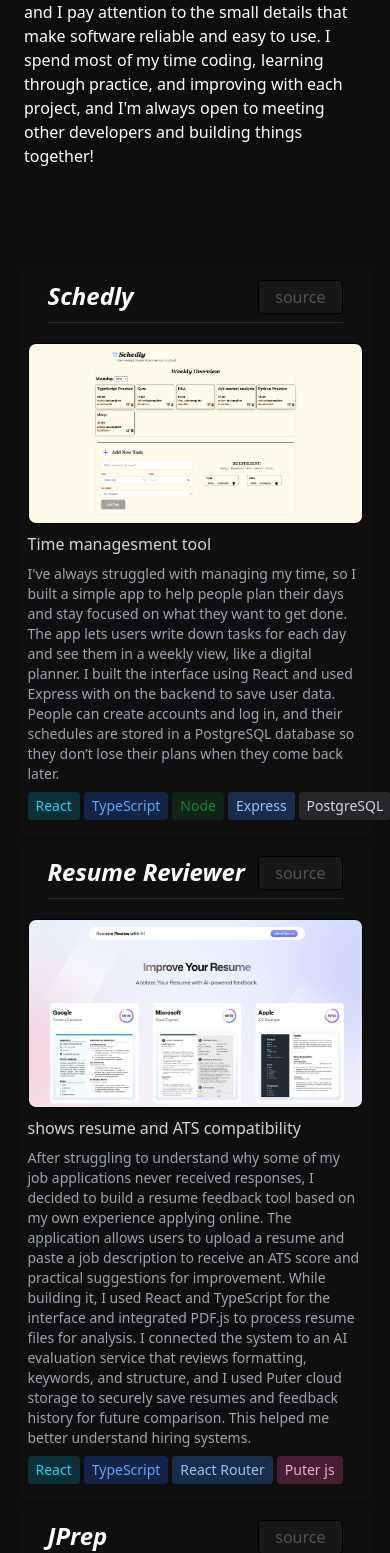
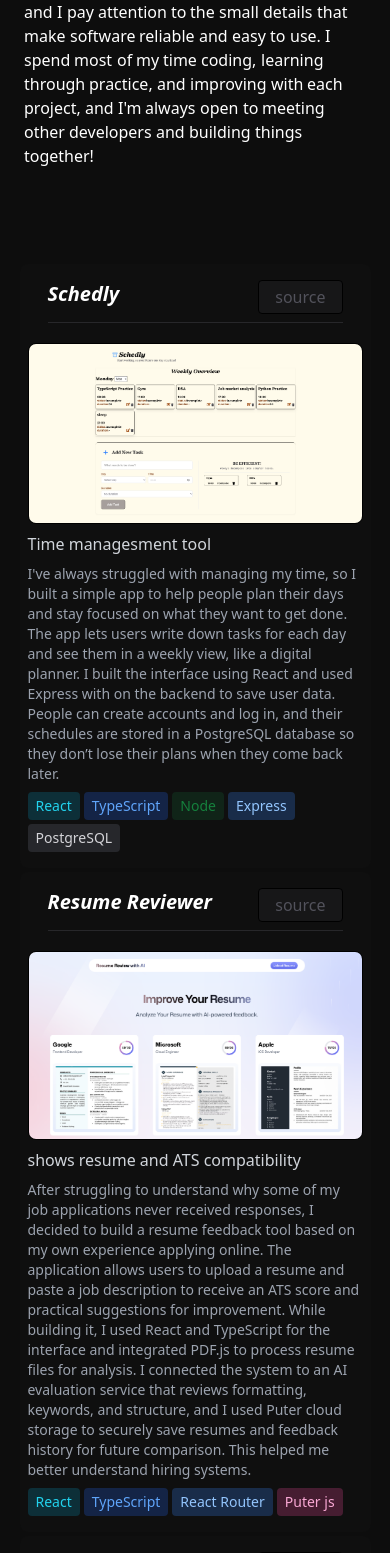
Before and after one commit to osso2k/Portfolio, a React (Vite) app: page / in a window 390 px wide. Shown: the part 438-1991 px from the top of the page. Built offline with nearby package versions, Linux system fonts and the light colour scheme.

Commit message:
Fixed minor issues on  mobile

```diff
--- a/src/components/Projects.jsx
+++ b/src/components/Projects.jsx
@@ -7,12 +7,12 @@ const Projects = () => {
     <div className='max-w-[90%] mx-auto grid grid-cols-1 gap-1 sm:gap-2 md:gap-3 md:grid-cols-2 lg:grid-cols-3 mt-10 '>
         <div className='bg-[hsl(0,0%,6%)] px-2 py-4 rounded-lg '>
           <div className='flex justify-between mb-5 border-b border-zinc-800 mx-5'>
-          <h1 className='italic text-2xl pr-2 font-semibold '>Schedly </h1> <span className='cursor-pointer hover:opacity-55 text-md  px-4 py-1 mb-2 bg-zinc-800 border border-black bg-opacity-35 text-zinc-600 rounded' onClick={()=>{window.open("https://github.com/osso2k/Schedly", "_blank")}}> source</span>
+          <h1 className='italic text-xl md:text-2xl pr-2 font-semibold '>Schedly </h1> <span className='cursor-pointer hover:opacity-55 text-md  px-4 py-1 h-fit mb-2 bg-zinc-800 border border-black bg-opacity-35 text-zinc-600 rounded' onClick={()=>{window.open("https://github.com/osso2k/Schedly", "_blank")}}> source</span>
           </div>
           <img src={schedly} alt="" className=' rounded-lg w-fit object-contain border border-black ' />
           <h2 className='text-md text-gray-300 mt-2'>Time managesment tool</h2>
           <p className='font-medium text-sm my-2 text-gray-400'>I've always struggled with managing my time, so I built a simple app to help people plan their days and stay focused on what they want to get done. The app lets users write down tasks for each day and see them in a weekly view, like a digital planner. I built the interface using React and used Express with on the backend to save user data. People can create accounts and log in, and their schedules are stored in a PostgreSQL database so they don’t lose their plans when they come back later.</p>
-          <div className='flex gap-1'>
+          <div className='flex gap-1 flex-wrap'>
             <p className='text-cyan-400 bg-cyan-600 bg-opacity-25 px-2 py-1 text-sm rounded'>React</p>
             <p className='text-blue-400 bg-blue-600 bg-opacity-25 px-2 py-1 text-sm rounded'>TypeScript</p>
             <p className='text-green-700 bg-green-800 bg-opacity-25 px-2 py-1 text-sm rounded'>Node</p>
@@ -22,12 +22,12 @@ const Projects = () => {
         </div>
         <div className='bg-[hsl(0,0%,6%)] px-2 py-4 rounded-lg '>
           <div className='flex justify-between mb-5 border-b border-zinc-800 mx-5'>
-          <h1 className='italic text-2xl pr-2 font-semibold '>Resume Reviewer </h1> <span className='cursor-pointer hover:opacity-55 text-md  px-4 py-1 mb-2 bg-zinc-800 border border-black bg-opacity-35 text-zinc-600 rounded' onClick={()=>{window.open("https://github.com/osso2k/Schedly", "_blank")}}> source</span>
+          <h1 className='italic text-xl md:text-2xl pr-2 font-semibold '>Resume Reviewer </h1> <span className='cursor-pointer hover:opacity-55 text-md  px-4 py-1 h-fit mb-2 bg-zinc-800 border border-black bg-opacity-35 text-zinc-600 rounded' onClick={()=>{window.open("https://github.com/osso2k/Schedly", "_blank")}}> source</span>
           </div>
           <img src={airesume} alt="" className=' rounded-lg w-fit object-contain border border-black ' />
           <h2 className='text-md text-gray-300 mt-2'>shows resume and ATS compatibility</h2>
           <p className='font-medium text-sm my-2 text-gray-400'>After struggling to understand why some of my job applications never received responses, I decided to build a resume feedback tool based on my own experience applying online. The application allows users to upload a resume and paste a job description to receive an ATS score and practical suggestions for improvement. While building it, I used React and TypeScript for the interface and integrated PDF.js to process resume files for analysis. I connected the system to an AI evaluation service that reviews formatting, keywords, and structure, and I used Puter cloud storage to securely save resumes and feedback history for future comparison. This helped me better understand hiring systems.</p>
-          <div className='flex gap-1'>
+          <div className='flex gap-1 flex-wrap'>
             <p className='text-cyan-400 bg-cyan-600 bg-opacity-25 px-2 py-1 text-sm rounded'>React</p>
             <p className='text-blue-400 bg-blue-600 bg-opacity-25 px-2 py-1 text-sm rounded'>TypeScript</p>
             <p className='text-blue-300 bg-blue-500 bg-opacity-25 px-2 py-1 text-sm rounded'>React Router</p>
@@ -36,12 +36,12 @@ const Projects = () => {
         </div>
         <div className='bg-[hsl(0,0%,6%)] px-2 py-4 rounded-lg '>
           <div className='flex justify-between mb-5 border-b border-zinc-800 mx-5'>
-          <h1 className='italic text-2xl pr-2 font-semibold '>JPrep </h1> <span className='cursor-pointer hover:opacity-55 text-md  px-4 py-1 mb-2 bg-zinc-800 border border-black bg-opacity-35 text-zinc-600 rounded' onClick={()=>{window.open("https://github.com/osso2k/Schedly", "_blank")}}> source</span>
+          <h1 className='italic text-xl md:text-2xl pr-2 font-semibold '>JPrep </h1> <span className='cursor-pointer hover:opacity-55 text-md  px-4 py-1 h-fit mb-2 bg-zinc-800 border border-black bg-opacity-35 text-zinc-600 rounded' onClick={()=>{window.open("https://github.com/osso2k/Schedly", "_blank")}}> source</span>
           </div>
           <img src={jprep} alt="" className=' rounded-lg w-fit object-contain border border-black ' />
-          <h2 className='text-md text-gray-300 mt-2'>Time managesment tool</h2>
+          <h2 className='text-md text-gray-300 mt-2'>Interview preparation platform</h2>
           <p className='font-medium text-sm my-2 text-gray-400'> After feeling crushed by interview after interview, I created JPrep—a warm community space where job seekers support each other through the stressful interview process. It's a platform where we share real questions we've actually encountered, helping others feel more prepared and confident. Built with React, Express, and MongoDB, JPrep lets you search by role, connect with others who get it, and turn those nerve-wracking experiences into hope for someone else. What started as my personal struggle became a supportive family where we're all rooting for each other's success.(ps:at some point it had 6 users)</p>
-          <div className='flex gap-1'>
+          <div className='flex gap-1 flex-wrap'>
             <p className='text-cyan-400 bg-cyan-600 bg-opacity-25 px-2 py-1 text-sm rounded'>React</p>
             <p className='text-yellow-300 bg-yellow-300 bg-opacity-25 px-2 py-1 text-sm rounded'>JavaScript</p>
             <p className='text-green-700 bg-green-800 bg-opacity-25 px-2 py-1 text-sm rounded'>Node</p>
```
